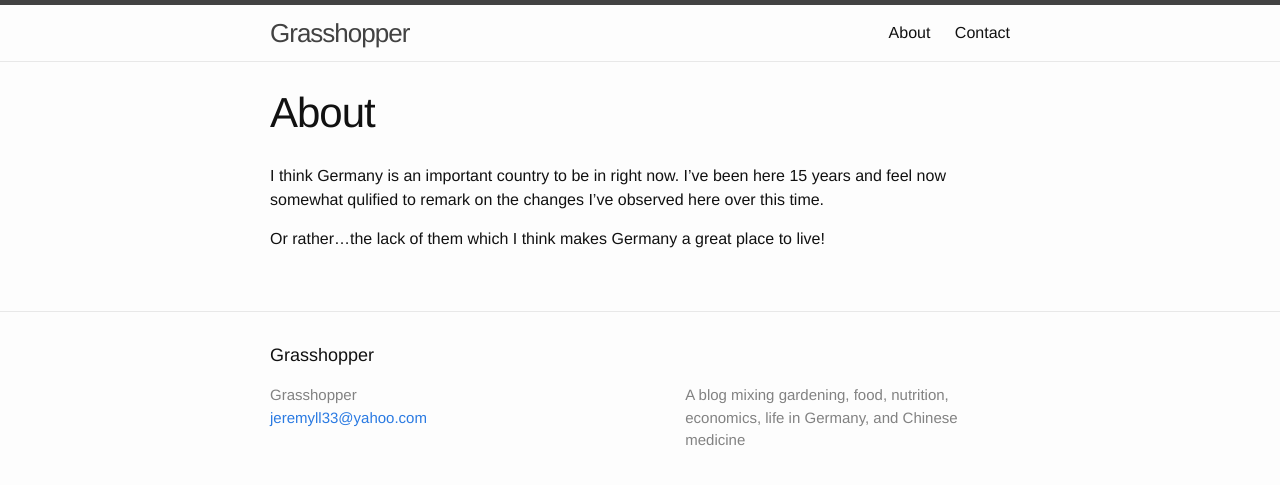
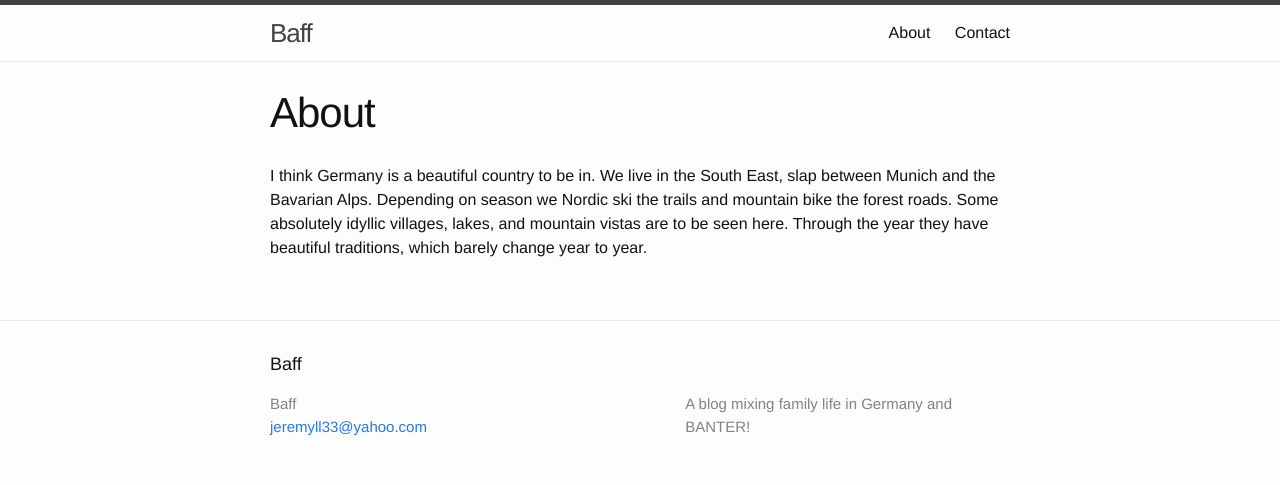
Before and after one commit to baffbarker/grasshopper, a Jekyll site: the page built from about.md, in a window 1280 px wide. Shown: the top 485 px of the page. Built offline with Jekyll 4.4.1, drawn with Linux system fonts in a browser that asks for light colours.

```diff
--- a/_config.yml
+++ b/_config.yml
@@ -6,10 +6,10 @@
 # 'jekyll serve'. If you change this file, please restart the server process.
 
 # Site settings
-title: Grasshopper
+title: Baff
 email: jeremyll33@yahoo.com
-description: A blog mixing gardening, food, nutrition, economics, life in Germany, and Chinese medicine
-baseurl: '/grasshopper' # the subpath of your site
+description: A blog mixing family life in Germany and BANTER!
+baseurl: '/baff' # the subpath of your site
 url: "http://jeremystocks.github.io/" # the base hostname & protocol for your site
 paginate: 3
 
--- a/about.md
+++ b/about.md
@@ -4,6 +4,4 @@ title: About
 permalink: /about/
 ---
 
-I think Germany is an important country to be in right now. I've been here 15 years and feel now somewhat qulified to remark on the changes I've observed here over this time.
-
-Or rather...the lack of them which I think makes Germany a great place to live!
+I think Germany is a beautiful country to be in. We live in the South East, slap between Munich and the Bavarian Alps. Depending on season we Nordic ski the trails and mountain bike the forest roads. Some absolutely idyllic villages, lakes, and mountain vistas are to be seen here. Through the year they have beautiful traditions, which barely change year to year.
```
Also changed, not shown: _includes/disqus.html (+10 -8 lines), _posts/2016-05-06-welcome-to-jekyll.markdown (deleted, +0 -25 lines), _posts/2016-05-07-Welcome to Grasshopper.markdown (deleted, +0 -8 lines), _posts/2016-05-07-post two.markdown (deleted, +0 -8 lines), _posts/2016-05-08-post-three.markdown (deleted, +0 -8 lines), _posts/2016-05-10-welcome.markdown (deleted, +0 -18 lines), _posts/2016-05-11-on-grief.markdown (deleted, +0 -20 lines), _posts/2016-05-30-The-rise-of-the-Middle-Age-Traveller.markdown (deleted, +0 -10 lines), _posts/2018-04-14-welcome-to-baff.markdown (added, +14 -0 lines), contact.md (+1 -1 lines), 5 other files.
